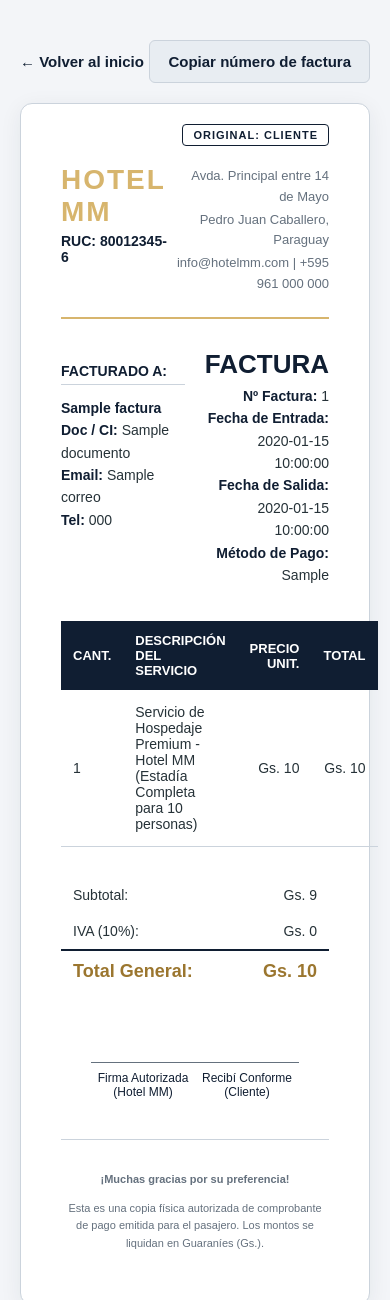
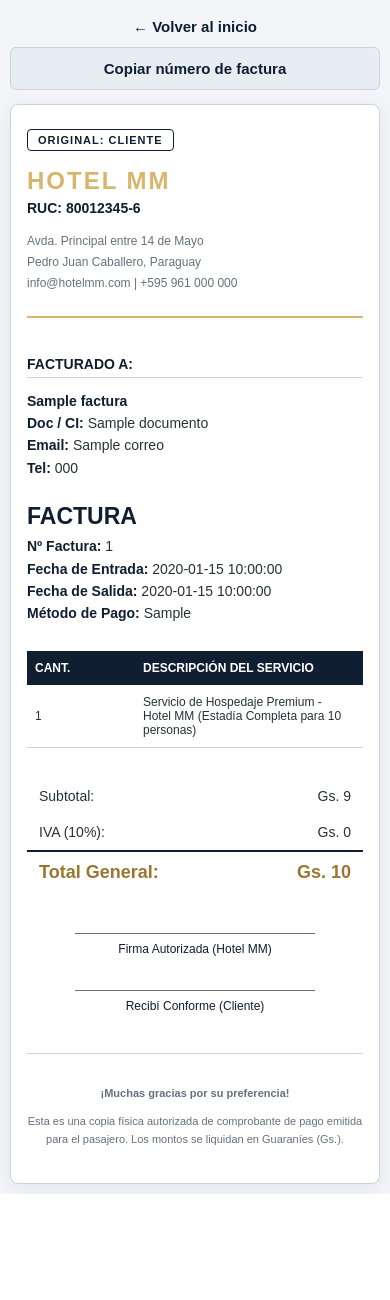
Before and after one commit to Proyectdev20/hotel-mm, a Flask app: page /factura/1 in a window 390 px wide. Shown: the top 1300 px of the page. After the commit the page ends 1194 px from the top, so only its background shows below. Run offline with Flask 3, Linux system fonts and the light colour scheme; a database or web service that is not in the repository returns one stand-in record (values such as "Sample title"); some libraries are stand-ins or nearby versions.

Commit message:
Add files via upload

```diff
--- a/static/factura.css
+++ b/static/factura.css
@@ -246,6 +246,113 @@ h3 {
     transform: translateY(-1px);
 }
 
+@media (max-width: 700px) {
+    body {
+        padding: 10px;
+    }
+
+    .actions-bar {
+        margin: 8px auto 14px;
+        flex-direction: column;
+        align-items: stretch;
+        gap: 12px;
+    }
+
+    .btn-volver {
+        text-align: center;
+    }
+
+    .invoice-actions {
+        flex-direction: column;
+        align-items: stretch;
+    }
+
+    .copy-btn,
+    .print-btn {
+        width: 100%;
+    }
+
+    .invoice-box {
+        padding: 24px 16px;
+        border-radius: 8px;
+    }
+
+    .customer-copy-badge {
+        position: static;
+        display: inline-block;
+        margin-bottom: 16px;
+    }
+
+    .header {
+        flex-direction: column;
+        gap: 14px;
+        margin-top: 0;
+        margin-bottom: 24px;
+    }
+
+    .company-details {
+        text-align: left;
+        font-size: 12px;
+    }
+
+    .company-logo {
+        font-size: 24px;
+    }
+
+    .details-container {
+        flex-direction: column;
+        gap: 24px;
+        margin-bottom: 26px;
+    }
+
+    .invoice-info {
+        text-align: left;
+    }
+
+    .invoice-title {
+        font-size: 23px;
+    }
+
+    .invoice-table {
+        display: block;
+        overflow-x: auto;
+        white-space: normal;
+        -webkit-overflow-scrolling: touch;
+    }
+
+    .invoice-table th,
+    .invoice-table td {
+        min-width: 92px;
+        padding: 10px 8px;
+        font-size: 12px;
+    }
+
+    .invoice-table .col-desc {
+        min-width: 210px;
+    }
+
+    .totals-container {
+        justify-content: stretch;
+        margin-bottom: 40px;
+    }
+
+    .totals-table {
+        width: 100%;
+    }
+
+    .signature-container {
+        flex-direction: column;
+        gap: 34px;
+        align-items: center;
+        margin-top: 40px;
+        padding: 0;
+    }
+
+    .signature-block {
+        width: min(100%, 240px);
+    }
+}
+
 /* ========================================================
    REGLAS DE SALIDA DE IMPRESIÓN (MEDIO FÍSICO)
    ======================================================== */
```
Also changed, not shown: static/login.css (+24 -0 lines), static/panel.css (+53 -0 lines), static/reserva.css (+14 -0 lines), static/stilos.css (+49 -0 lines).
